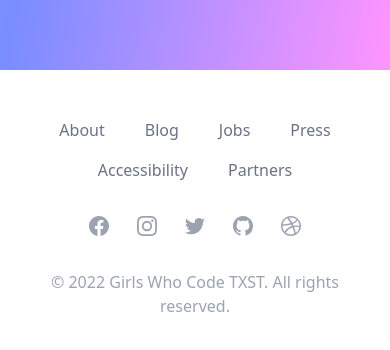
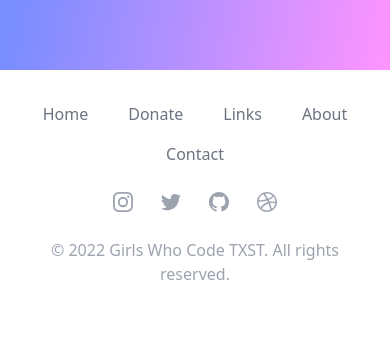
Before and after one commit to gwc-txst/gwc-home, a Next.js app: page /home in a window 390 px wide. Shown: the part 4451-4801 px from the top of the page. After the commit the page ends 4761 px from the top, so only its background shows below. Built offline with nearby package versions, Linux system fonts and the light colour scheme.

Commit message:
update donate styling

```diff
--- /dev/null
+++ b/components/AlertBar.js
@@ -0,0 +1,19 @@
+/* This example requires Tailwind CSS v2.0+ */
+import { RefreshIcon } from "@heroicons/react/solid";
+
+export default function AlertBar() {
+  return (
+    <div className="rounded-md bg-gwc-blue-lighter p-4 xl:w-1/3 sm:w-1/2 w-full mx-4 sm:mx-0 h-14 cursor-default">
+      <div className="flex justify-center">
+        <div className="flex-shrink-0 text-gwc-blue-deeper">
+          <RefreshIcon className="h-5 w-5" aria-hidden="true" />
+        </div>
+        <div className="ml-3">
+          <p className="text-sm font-medium text-gwc-blue-deeper">
+            Processing...
+          </p>
+        </div>
+      </div>
+    </div>
+  );
+}
--- a/components/Footer.js
+++ b/components/Footer.js
@@ -1,4 +1,5 @@
-/* This example requires Tailwind CSS v2.0+ */
+import { NAVIGATION } from "../constants/constant";
+
 const navigation = {
   main: [
     { name: "About", href: "#" },
@@ -9,19 +10,6 @@ const navigation = {
     { name: "Partners", href: "#" },
   ],
   social: [
-    {
-      name: "Facebook",
-      href: "#",
-      icon: (props) => (
-        <svg fill="currentColor" viewBox="0 0 24 24" {...props}>
-          <path
-            fillRule="evenodd"
-            d="M22 12c0-5.523-4.477-10-10-10S2 6.477 2 12c0 4.991 3.657 9.128 8.438 9.878v-6.987h-2.54V12h2.54V9.797c0-2.506 1.492-3.89 3.777-3.89 1.094 0 2.238.195 2.238.195v2.46h-1.26c-1.243 0-1.63.771-1.63 1.562V12h2.773l-.443 2.89h-2.33v6.988C18.343 21.128 22 16.991 22 12z"
-            clipRule="evenodd"
-          />
-        </svg>
-      ),
-    },
     {
       name: "Instagram",
       href: "#",
@@ -76,12 +64,12 @@ const navigation = {
 export default function Footer() {
   return (
     <footer className="bg-white">
-      <div className="max-w-7xl mx-auto py-12 px-4 overflow-hidden sm:px-6 lg:px-8">
+      <div className="max-w-7xl mx-auto pt-8 pb-6 px-4 overflow-hidden sm:px-6 lg:px-8">
         <nav
           className="-mx-5 -my-2 flex flex-wrap justify-center"
           aria-label="Footer"
         >
-          {navigation.main.map((item) => (
+          {NAVIGATION.map((item) => (
             <div key={item.name} className="px-5 py-2">
               <a
                 href={item.href}
@@ -92,7 +80,7 @@ export default function Footer() {
             </div>
           ))}
         </nav>
-        <div className="mt-8 flex justify-center space-x-6">
+        <div className="mt-6 flex justify-center space-x-6">
           {navigation.social.map((item) => (
             <a
               key={item.name}
@@ -104,7 +92,7 @@ export default function Footer() {
             </a>
           ))}
         </div>
-        <p className="mt-8 text-center text-base text-gray-400">
+        <p className="mt-6 text-center text-base text-gray-400">
           &copy; 2022 Girls Who Code TXST. All rights reserved.
         </p>
       </div>
--- a/components/Hero.js
+++ b/components/Hero.js
@@ -2,19 +2,10 @@
 import { Fragment } from "react";
 import { Popover, Transition } from "@headlessui/react";
 import { MenuIcon, XIcon } from "@heroicons/react/outline";
-import NAVIGATION from "../constants/constant";
+import { NAVIGATION } from "../constants/constant";
 import Link from "next/link";
 import Image from "next/image";
 import logo from "../public/logo-dark.png";
-
-const navigation = [
-  { name: "Home", href: "/" },
-  { name: "Donate", href: "/donate" },
-  { name: "Resources", href: "/resources" },
-  { name: "Links", href: "/links" },
-  { name: "About", href: "/about" },
-  { name: "Contact", href: "/contact" },
-];
 
 export default function Hero() {
   return (
@@ -58,11 +49,11 @@ export default function Hero() {
                   </div>
                 </div>
                 <div className="hidden md:block md:ml-10 md:pr-4 md:space-x-8 whitespace-nowrap">
-                  {navigation.map((item) => (
+                  {NAVIGATION.map((item) => (
                     <a
                       key={item.name}
                       href={item.href}
-                      className="font-medium text-gray-500 hover:text-gray-900"
+                      className={` ${item.additionalFormatting} font-medium hover:text-gray-900`}
                     >
                       {item.name}
                     </a>
@@ -106,7 +97,7 @@ export default function Hero() {
                     </div>
                   </div>
                   <div className="px-2 pt-2 pb-3 space-y-1">
-                    {navigation.map((item) => (
+                    {NAVIGATION.map((item) => (
                       <a
                         key={item.name}
                         href={item.href}
--- a/components/LinktreeButton.js
+++ b/components/LinktreeButton.js
@@ -3,7 +3,7 @@ const LinktreeButton = ({ label }) => {
     <div
       className="bg-gwc-blue-lighter text-xl
       text-center lg:w-1/2 w-11/12 sm:w-4/5 py-8 rounded-full
-      hover:bg-gwc-pink-light active:bg-blue-300
+      hover:bg-gwc-pink-lighter active:bg-blue-300
       cursor-pointer"
     >
       {label}
--- a/components/NavBar.js
+++ b/components/NavBar.js
@@ -5,15 +5,6 @@ import { MenuIcon, XIcon } from "@heroicons/react/outline";
 import logo from "../public/logo-dark.png";
 import Image from "next/image";
 import { NAVIGATION } from "../constants/constant";
-
-// const navigation = [
-//   { name: "Home", href: "/" },
-//   { name: "Donate", href: "/donate" },
-//   { name: "Resources", href: "/resources" },
-//   { name: "Links", href: "/links" },
-//   { name: "About", href: "/about" },
-//   { name: "Contact", href: "/contact" },
-// ];
 
 export default function NavBar() {
   return (
@@ -51,7 +42,7 @@ export default function NavBar() {
                     <a
                       key={item.name}
                       href={item.href}
-                      className="font-medium text-gray-700 hover:text-black"
+                      className={`${item.additionalFormatting} font-medium hover:text-black`}
                     >
                       {item.name}
                     </a>
--- a/constants/constant.js
+++ b/constants/constant.js
@@ -1,8 +1,67 @@
 export const NAVIGATION = [
-  { name: "Home", href: "/" },
-  { name: "Donate", href: "/donate" },
-  { name: "Resources", href: "/resources" },
-  { name: "Links", href: "/links" },
-  { name: "About", href: "/about" },
-  { name: "Contact", href: "/contact" },
+  { name: "Home", href: "/", additionalFormatting: "text-gray-700" },
+  {
+    name: "Donate",
+    href: "/donate",
+    additionalFormatting: "text-gwc-blue-deeper",
+  },
+  //   {
+  //     name: "Resources",
+  //     href: "/resources",
+  //     additionalFormatting: "text-gray-700",
+  //   },
+  { name: "Links", href: "/links", additionalFormatting: "text-gray-700" },
+  { name: "About", href: "/about", additionalFormatting: "text-gray-700" },
+  { name: "Contact", href: "/contact", additionalFormatting: "text-gray-700" },
 ];
+
+export const TIERS = [
+  {
+    name: "Hobby",
+    href: "#",
+    price: 12,
+    description: "All the basics for starting a new business",
+    includedFeatures: [
+      "Potenti felis, in cras at at ligula nunc.",
+      "Orci neque eget pellentesque.",
+    ],
+  },
+  {
+    name: "Freelancer",
+    href: "#",
+    price: 24,
+    description: "All the basics for starting a new business",
+    includedFeatures: [
+      "Potenti felis, in cras at at ligula nunc. ",
+      "Orci neque eget pellentesque.",
+      "Donec mauris sit in eu tincidunt etiam.",
+    ],
+  },
+  {
+    name: "Startup",
+    href: "#",
+    price: 32,
+    description: "All the basics for starting a new business",
+    includedFeatures: [
+      "Potenti felis, in cras at at ligula nunc. ",
+      "Orci neque eget pellentesque.",
+      "Donec mauris sit in eu tincidunt etiam.",
+      "Faucibus volutpat magna.",
+    ],
+  },
+  {
+    name: "Enterprise",
+    href: "#",
+    price: 48,
+    description: "All the basics for starting a new business",
+    includedFeatures: [
+      "Potenti felis, in cras at at ligula nunc. ",
+      "Orci neque eget pellentesque.",
+      "Donec mauris sit in eu tincidunt etiam.",
+      "Faucibus volutpat magna.",
+      "Id sed tellus in varius quisque.",
+      "Risus egestas faucibus.",
+      "Risus cursus ullamcorper.",
+    ],
+  },
+];
--- a/pages/api/create-stripe-session.js
+++ b/pages/api/create-stripe-session.js
@@ -25,8 +25,8 @@ async function CreateStripeSession(req, res) {
     payment_method_types: ["card"],
     line_items: [transformedItem],
     mode: "payment",
-    success_url: redirectURL + "?status=success",
-    cancel_url: redirectURL + "?status=cancel",
+    success_url: redirectURL + "/thank-you",
+    cancel_url: redirectURL + "/donate",
     metadata: {
       images: item.image,
     },
--- a/pages/donate.js
+++ b/pages/donate.js
@@ -1,17 +1,22 @@
-import Checkout from "../components/Checkout";
 import Footer from "../components/Footer";
-import HeaderDropdown from "../components/HeaderDropdown";
 import NavBar from "../components/NavBar";
-import ShopOptions from "../components/ShopOptions";
+import DonateOptions from "../components/DonateOptions";
+import { useState } from "react";
+import AlertBar from "../components/AlertBar";
 
 export default function Donate() {
+  const [loading, setLoading] = useState(false);
+
   return (
     <div>
       <NavBar />
-      {/* <HeaderDropdown /> */}
-      <ShopOptions />
-      <Checkout />
+      <DonateOptions setLoading={setLoading} />
       <Footer />
+      {loading && (
+        <div className=" sm:top-16 z-30 inset-x-0 flex justify-center fixed bottom-12">
+          <AlertBar />
+        </div>
+      )}
     </div>
   );
 }
```
Also changed, not shown: components/DonateOptions.js (renamed from components/ShopOptions.js, +4 -64 lines), pages/thank-you.js (+16 -19 lines).
